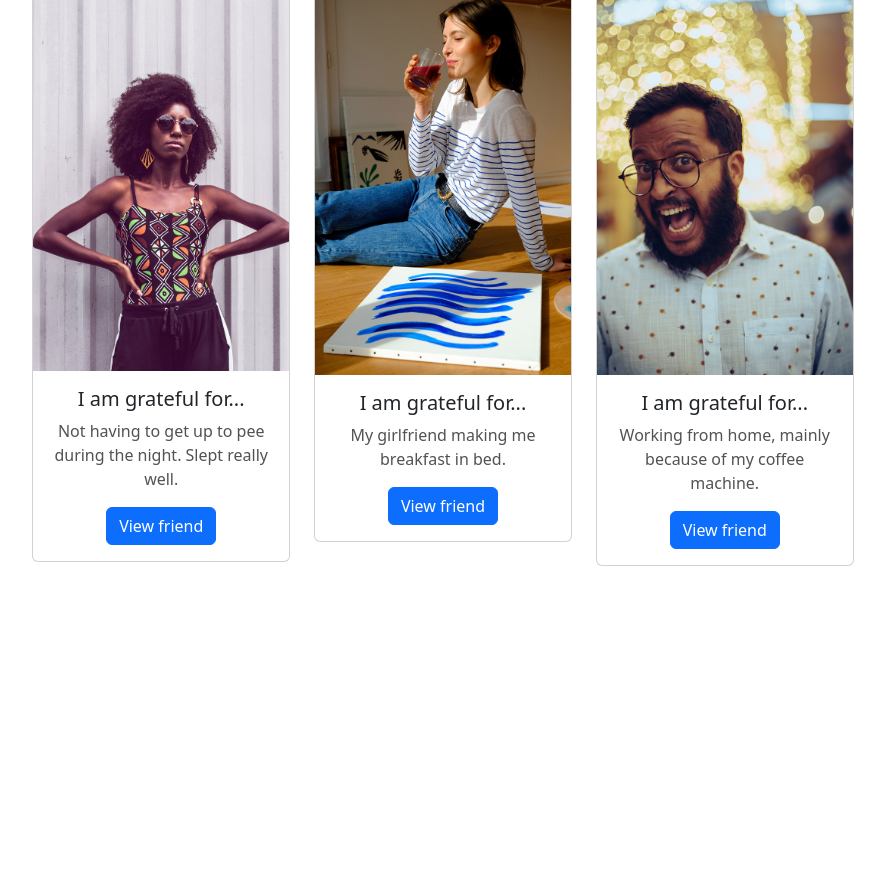
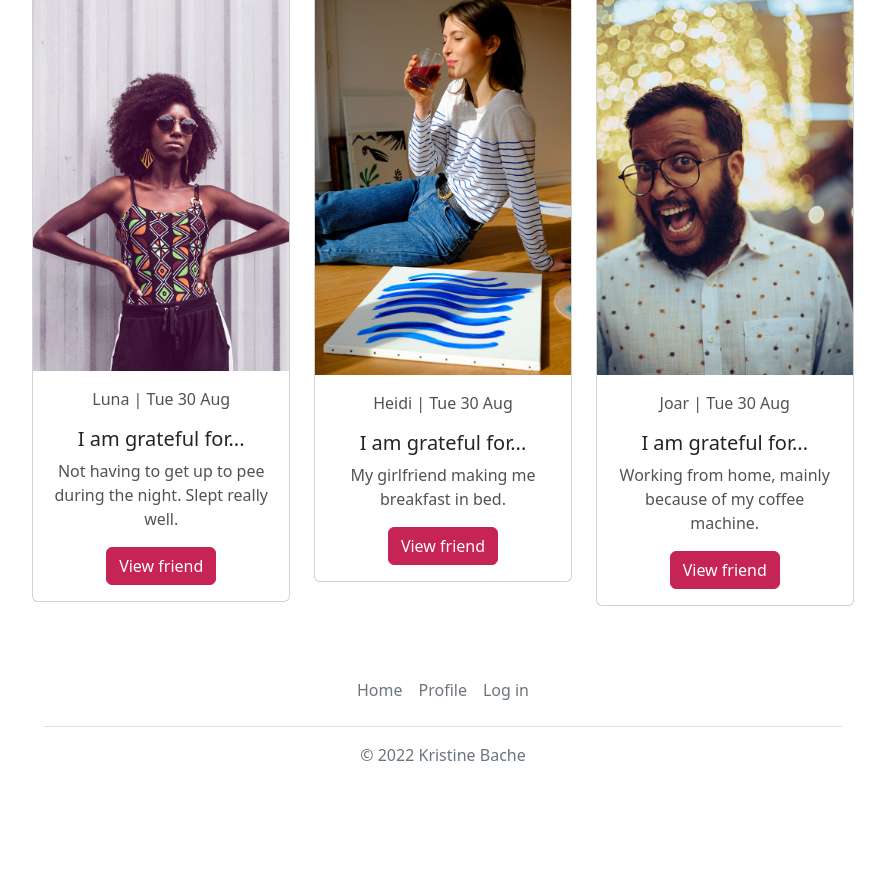
Before and after one commit to kribac12/CSSframeworksCA-22, a website: page index.html in a window 1280 px wide. Shown: the part 562-1433 px from the top of the page, without its empty margins (197-1082 px from the left). Before the commit the page ends 1224 px from the top, so only its background shows below. Drawn offline with nearby package versions, Linux system fonts and the light colour scheme.

Commit message:
Worked on primary colors, added post dates, added footer,

```diff
--- a/index.html
+++ b/index.html
@@ -34,12 +34,12 @@
                   <a class="nav-link" href="profile.html">Profile</a>
                 </li>
                 <li class="nav-item">
-                  <a class="nav-link" href="login.html">Login</a>
+                  <a class="nav-link" href="login.html">Log in</a>
                 </li>
               </ul>
               <form class="d-flex" role="search">
                 <input class="form-control me-2" type="search" placeholder="Search" aria-label="Search" />
-                <button class="btn btn-outline-success" type="submit">Search</button>
+                <button class="btn btn-outline-secondary" type="submit">Search</button>
               </form>
             </div>
           </div>
@@ -58,12 +58,13 @@
           </div>
         </form>
         <section class="user-feed my-5">
-          <h2>Friends</h2>
+          <h2>Recent posts</h2>
           <div class="row mb-3 text-center">
             <div class="col-md-4 themed-grid-col">
               <div class="card">
                 <img src="images/profile-3.jpg" class="card-img-top" alt="profile picture" />
                 <div class="card-body">
+                  <p>Luna | Tue 30 Aug</p>
                   <h5 class="card-title">I am grateful for...</h5>
                   <p class="card-text">Not having to get up to pee during the night. Slept really well.</p>
                   <a href="#" class="btn btn-primary">View friend</a>
@@ -74,6 +75,7 @@
               <div class="card">
                 <img src="images/profile-5.jpg" class="card-img-top" alt="profile picture" />
                 <div class="card-body">
+                  <p>Heidi | Tue 30 Aug</p>
                   <h5 class="card-title">I am grateful for...</h5>
                   <p class="card-text">My girlfriend making me breakfast in bed.</p>
                   <a href="#" class="btn btn-primary">View friend</a>
@@ -84,6 +86,7 @@
               <div class="card">
                 <img src="images/profile-2.jpg" class="card-img-top" alt="profile picture" />
                 <div class="card-body">
+                  <p>Joar | Tue 30 Aug</p>
                   <h5 class="card-title">I am grateful for...</h5>
                   <p class="card-text">Working from home, mainly because of my coffee machine.</p>
                   <a href="#" class="btn btn-primary">View friend</a>
@@ -93,6 +96,16 @@
           </div>
         </section>
       </main>
+      <div class="container">
+        <footer class="py-3 my-4">
+          <ul class="nav justify-content-center border-bottom pb-3 mb-3">
+            <li class="nav-item"><a href="index.html" class="nav-link px-2 text-muted">Home</a></li>
+            <li class="nav-item"><a href="profile.html" class="nav-link px-2 text-muted">Profile</a></li>
+            <li class="nav-item"><a href="login.html" class="nav-link px-2 text-muted">Log in</a></li>
+          </ul>
+          <p class="text-center text-muted">© 2022 Kristine Bache</p>
+        </footer>
+      </div>
     </div>
     <script src="node_modules/bootstrap/dist/js/bootstrap.bundle.min.js"></script>
   </body>
--- a/src/scss/_variables.scss
+++ b/src/scss/_variables.scss
@@ -1,4 +1,8 @@
 //Theme colours
 
-$primary-colour: #c72456;
-$secondary-colour: #525252;
+$pink: #c72456;
+$gray: #525252;
+$gray-100: #f3f4f7;
+
+$primary: $pink;
+$secondary: $gray;
--- a/src/scss/styles.scss
+++ b/src/scss/styles.scss
@@ -8,14 +8,13 @@
 
 @import "./components/header";
 @import "./components/buttons";
-
 h1,
 h2,
 .navbar-brand {
-  color: $primary-colour;
+  color: $primary;
 }
 
 p,
 label {
-  color: $secondary-colour;
+  color: $secondary;
 }
```
Also changed, not shown: login.html (+14 -4 lines), profile.html (+12 -2 lines), dist/css/styles.css, 1 other file.
